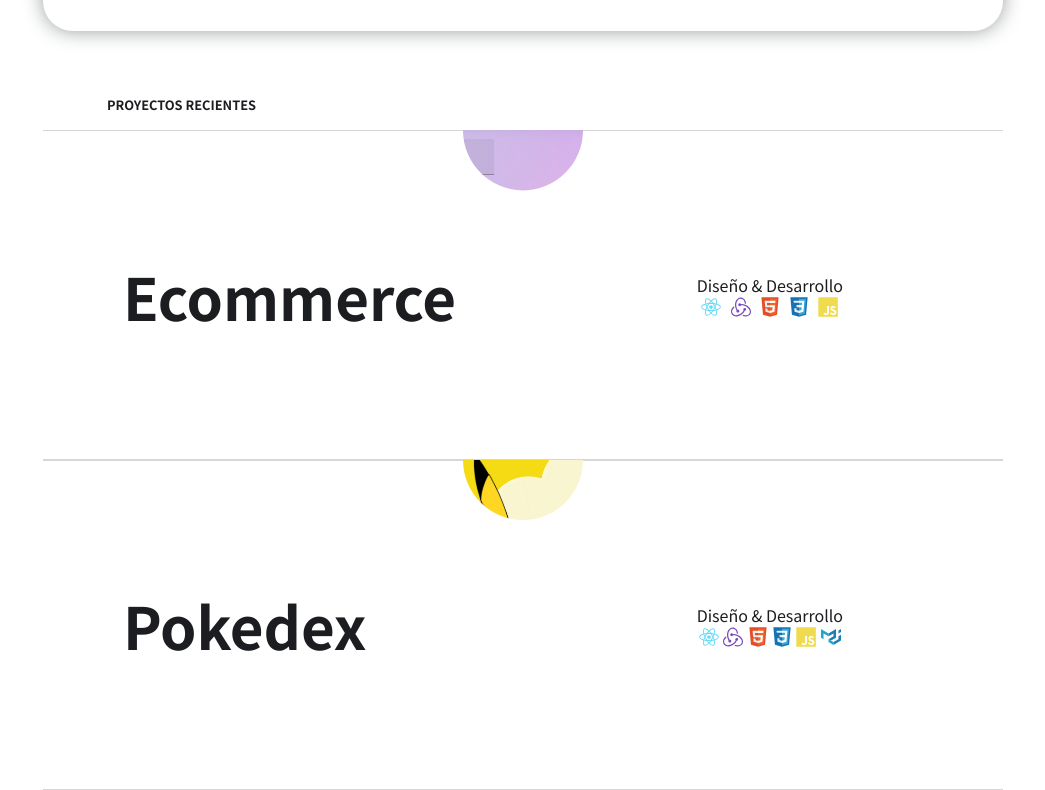
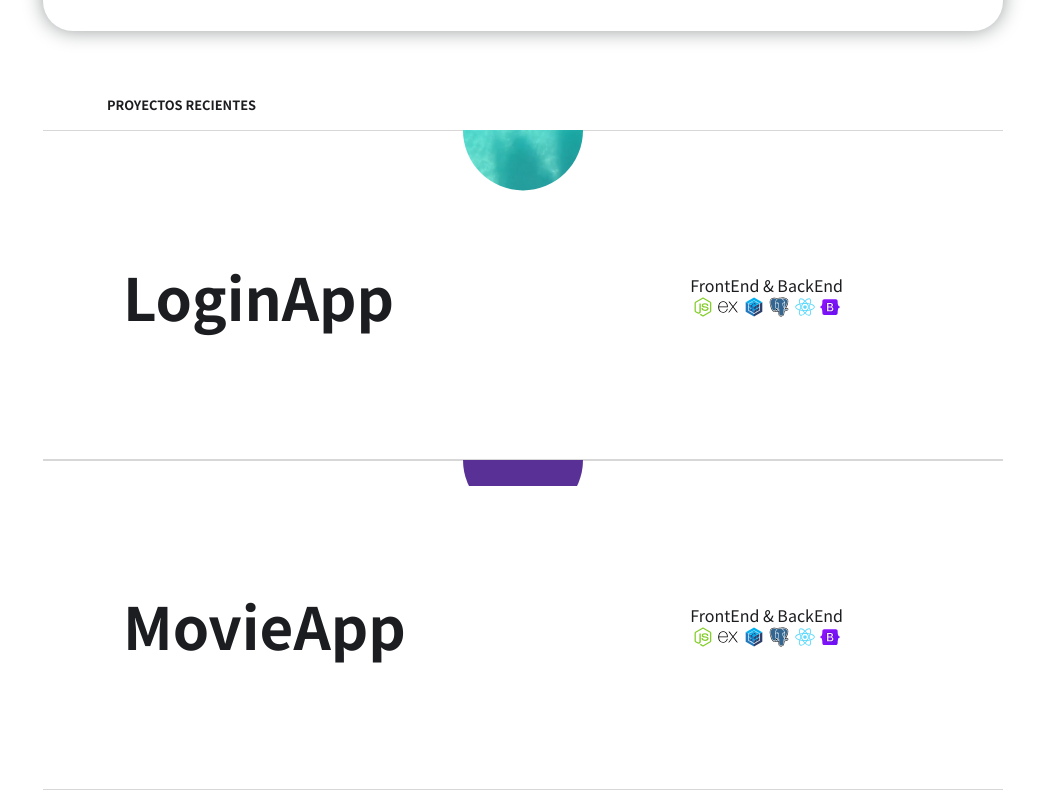
Before and after one commit to YordanPZ/Portfolio, a React (Vite) app: page / in a window 1280 px wide. Shown: the part 1980-2770 px from the top of the page, without its empty margins (117-1162 px from the left). Built offline with nearby package versions, Linux system fonts and the light colour scheme; no server answers.

Commit message:
new Projects

```diff
--- a/src/App.css
+++ b/src/App.css
@@ -294,6 +294,12 @@ a{
 .Ecommerce::before{
   background-image: url(/Ecommerce.png)
 }
+.MovieApp::before{
+  background-image: url(/MovieApp.png)
+}
+.LoginApp::before{
+  background-image: url(/AuthenticationApp.png)
+}
 .project-link:hover::before {
   opacity: 0.2;
   transition: 0.7 ease all;
@@ -444,7 +450,7 @@ a{
   justify-content: space-around;
 }
 .skill {
-  width: 120px;
+  width: 100px;
   height: 130px;
   border-radius: inherit;
   border-radius: 5px;
--- a/src/components/Main.jsx
+++ b/src/components/Main.jsx
@@ -9,6 +9,32 @@ function Main() {
   const { t } = useTranslation()
   const isInView = useInView(whatsappRef)
   const proyects = [
+    {
+      name: "LoginApp",
+      description: "FrontEnd & BackEnd",
+      url: "https://verifyapp.netlify.app/auth/login",
+      technologies: [
+        "/nodejs.svg",
+        "/express.svg",
+        "/sequelize.svg",
+        "/postgresql.svg",
+        "/react.svg",
+        "/bootstrap.svg"
+      ]
+    },
+    {
+      name: "MovieApp",
+      description: "FrontEnd & BackEnd",
+      url: "https://moviesappyordan.netlify.app",
+      technologies: [
+        "/nodejs.svg",
+        "/express.svg",
+        "/sequelize.svg",
+        "/postgresql.svg",
+        "/react.svg",
+        "/bootstrap.svg"
+      ]
+    },
     {
       name: "Ecommerce",
       description: t("translation.project1Description"),
```
Also changed, not shown: public/AuthenticationApp.png (added), public/MovieApp.png (added).
